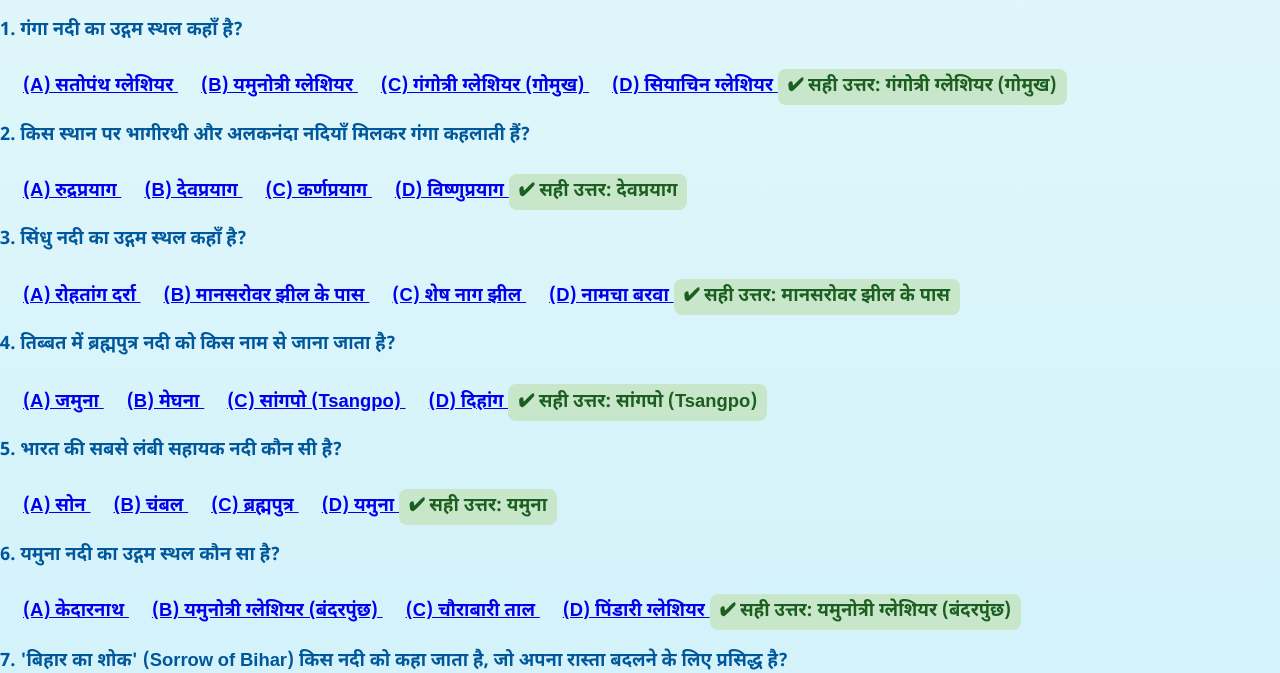
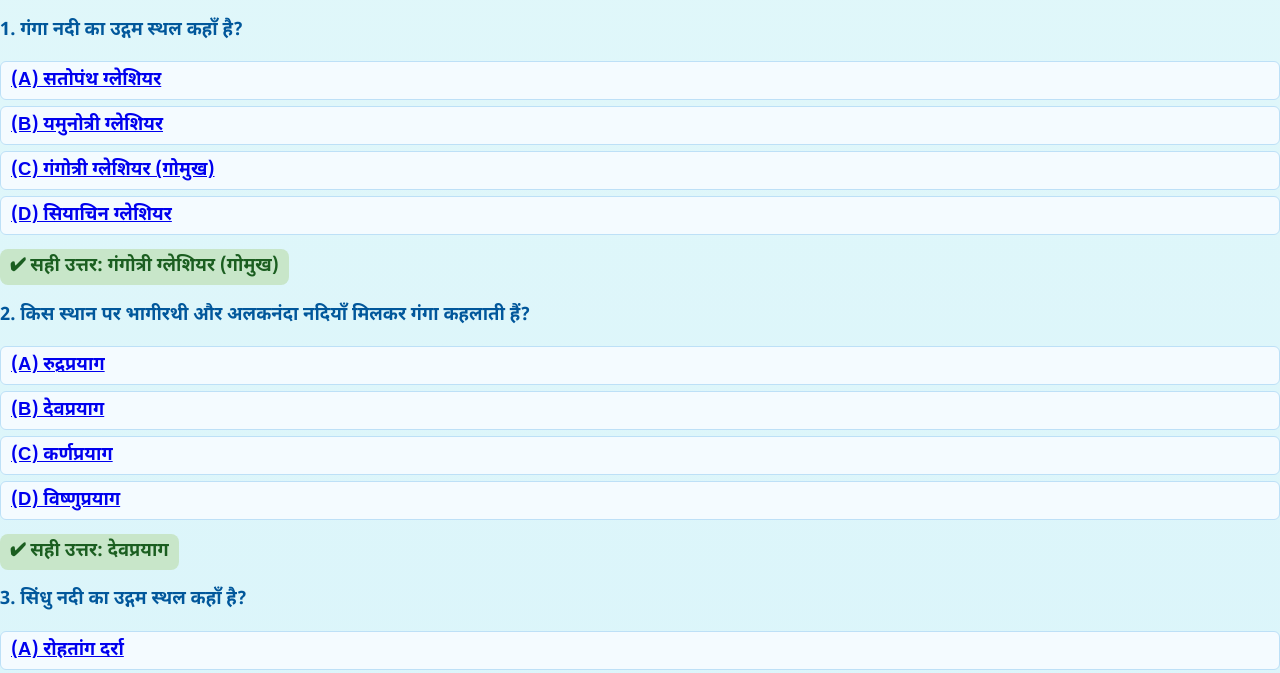
Before and after one commit to decentyogi/Geography_Project, a plain HTML site: page Himalayan-River-System1.html in a window 1280 px wide. Shown: the part 66-739 px from the top of the page. Drawn offline with Linux system fonts and the light colour scheme.

Commit message:
some changes

```diff
--- a/Himalayan-River-System1.html
+++ b/Himalayan-River-System1.html
@@ -75,10 +75,15 @@
   }
 
   .option {
-    margin-left: 15px;
-    margin-bottom: 4px;
-    padding-left: 8px;
-  }
+  display: block;
+  cursor: pointer;
+  margin: 6px 0;
+  padding: 6px 10px;
+  border: 1px solid #bde0f7;
+  border-radius: 6px;
+  background: #f4fbff;
+  position: relative;  /* required for hover-image */
+}
 
   .correct {
     color: #1b5e20;
```
Also changed, not shown: Peninsular-River 1.html (+9 -4 lines), Waterfall-Questions1.html (+9 -4 lines).
